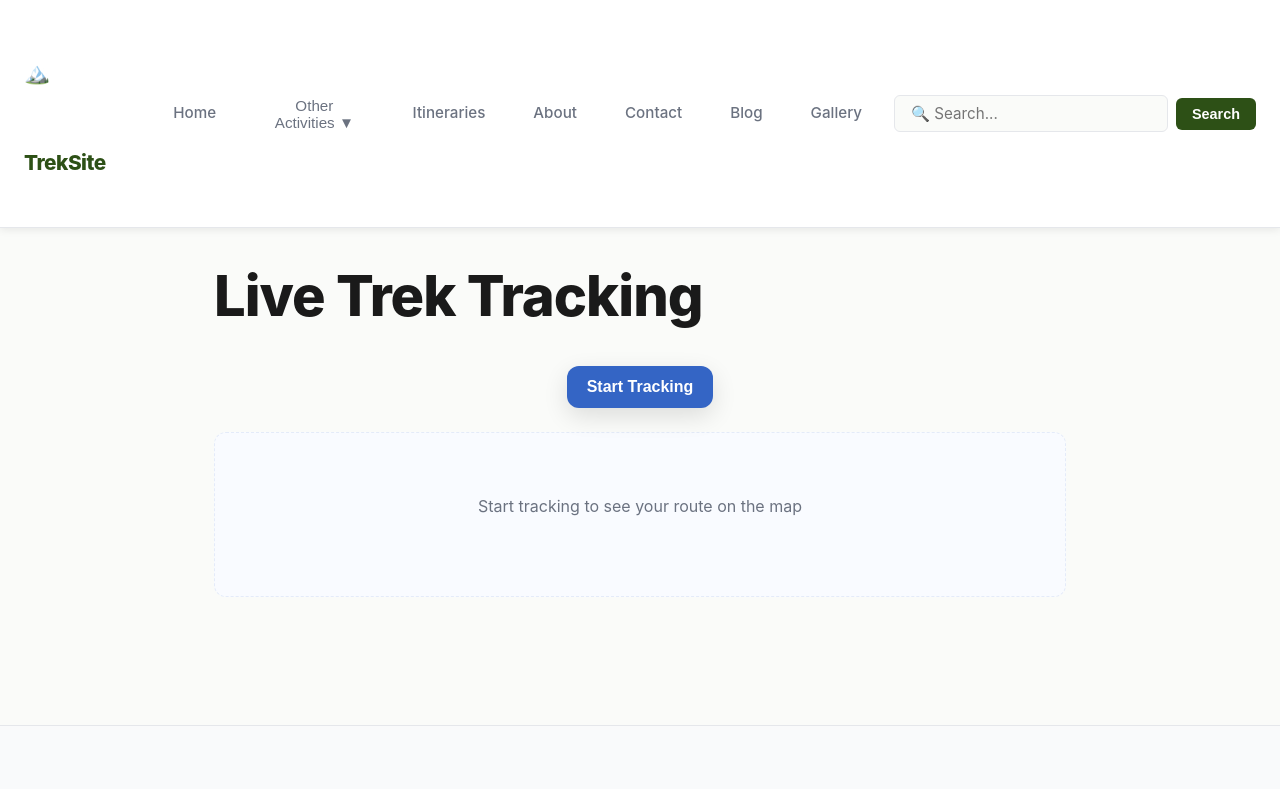
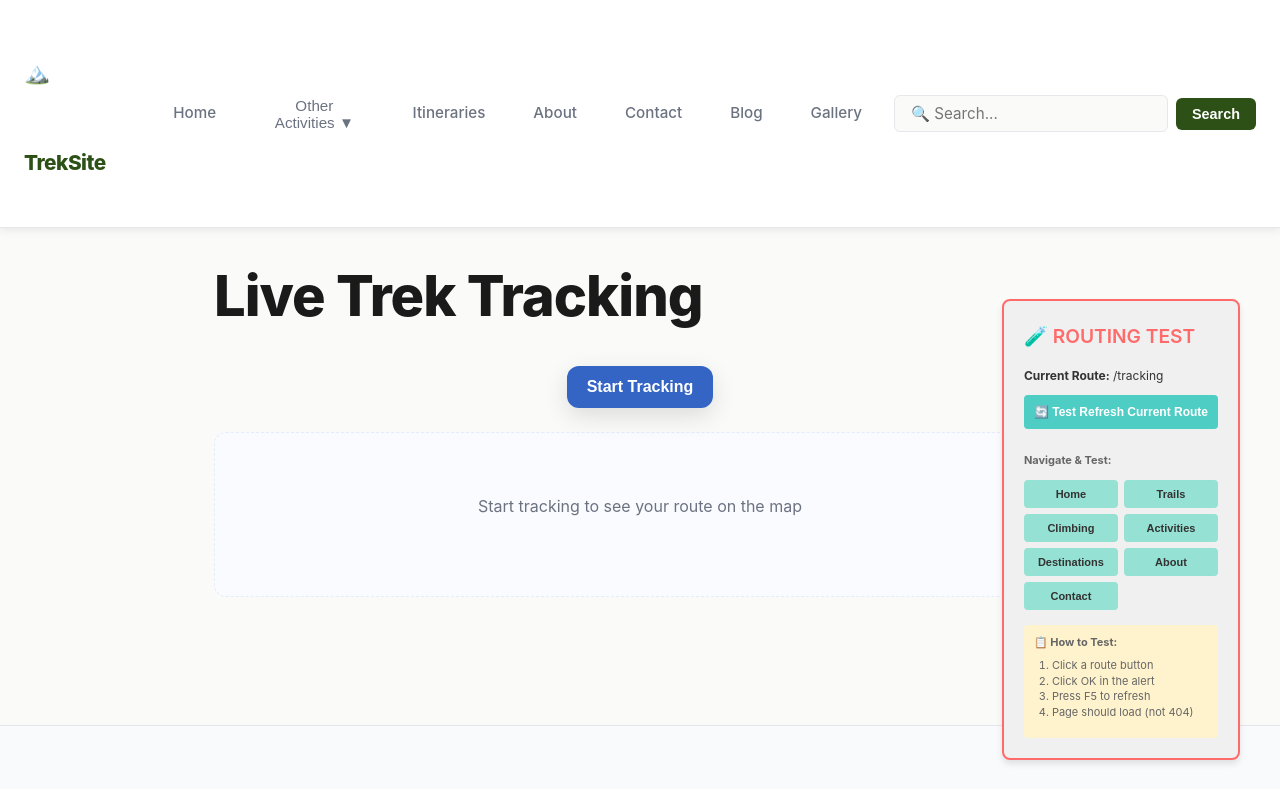
Before and after one commit to Arunkc03/treksite_shayatri, a React (Vite) app in the folder frontend/: page /tracking in a window 1280 px wide. Shown: the top 789 px of the page. Built offline with nearby package versions, Linux system fonts and the light colour scheme; no server answers.

Commit message:
Add routing test component - for testing refresh functionality

```diff
--- a/frontend/src/App.jsx
+++ b/frontend/src/App.jsx
@@ -2,6 +2,7 @@ import React, { useEffect } from 'react'
 import { Routes, Route, useLocation } from 'react-router-dom'
 import Header from './components/Header'
 import Footer from './components/Footer'
+import RoutingTest from './components/RoutingTest'
 import Home from './pages/Home'
 import Trails from './pages/Trails'
 import TrailDetail from './pages/TrailDetail'
@@ -90,6 +91,7 @@ export default function App() {
         </Routes>
       </main>
       <Footer />
+      <RoutingTest />
     </div>
   )
 }
--- /dev/null
+++ b/frontend/src/components/RoutingTest.jsx
@@ -0,0 +1,114 @@
+import React from 'react'
+import { useNavigate, useLocation } from 'react-router-dom'
+
+export default function RoutingTest() {
+  const navigate = useNavigate()
+  const location = useLocation()
+
+  const testRoutes = [
+    { path: '/', label: 'Home' },
+    { path: '/trails', label: 'Trails' },
+    { path: '/climbing', label: 'Climbing' },
+    { path: '/activities', label: 'Activities' },
+    { path: '/destinations', label: 'Destinations' },
+    { path: '/about', label: 'About' },
+    { path: '/contact', label: 'Contact' },
+  ]
+
+  const handleRefreshTest = () => {
+    alert(`📍 Current Route: ${location.pathname}\n\n✅ After clicking OK, press F5 to refresh.\n\nIf the page loads without 404, the fix works!`)
+  }
+
+  const handleNavigateAndTest = (path) => {
+    navigate(path)
+    setTimeout(() => {
+      alert(`✅ Navigated to: ${path}\n\n📝 Instructions:\n1. Click OK\n2. Press F5 to refresh\n3. Should load without 404\n\nIf it works, the routing is fixed!`)
+    }, 100)
+  }
+
+  return (
+    <div style={{
+      padding: '20px',
+      margin: '20px',
+      backgroundColor: '#f0f0f0',
+      borderRadius: '8px',
+      border: '2px solid #FF6B6B',
+      position: 'fixed',
+      bottom: '20px',
+      right: '20px',
+      maxWidth: '400px',
+      zIndex: 9999,
+      boxShadow: '0 4px 6px rgba(0,0,0,0.1)'
+    }}>
+      <h3 style={{ margin: '0 0 15px 0', color: '#FF6B6B' }}>🧪 ROUTING TEST</h3>
+
+      <div style={{ marginBottom: '10px', fontSize: '12px', color: '#333' }}>
+        <strong>Current Route:</strong> {location.pathname}
+      </div>
+
+      <div style={{ marginBottom: '15px' }}>
+        <button
+          onClick={handleRefreshTest}
+          style={{
+            width: '100%',
+            padding: '10px',
+            marginBottom: '8px',
+            backgroundColor: '#4ECDC4',
+            color: 'white',
+            border: 'none',
+            borderRadius: '4px',
+            cursor: 'pointer',
+            fontWeight: 'bold',
+            fontSize: '12px'
+          }}
+        >
+          🔄 Test Refresh Current Route
+        </button>
+      </div>
+
+      <div style={{ marginBottom: '10px', fontSize: '11px', color: '#666', fontWeight: 'bold' }}>
+        Navigate & Test:
+      </div>
+
+      <div style={{ display: 'grid', gridTemplateColumns: '1fr 1fr', gap: '6px' }}>
+        {testRoutes.map(route => (
+          <button
+            key={route.path}
+            onClick={() => handleNavigateAndTest(route.path)}
+            style={{
+              padding: '8px',
+              backgroundColor: location.pathname === route.path ? '#FF6B6B' : '#95E1D3',
+              color: location.pathname === route.path ? 'white' : '#333',
+              border: 'none',
+              borderRadius: '4px',
+              cursor: 'pointer',
+              fontSize: '11px',
+              fontWeight: 'bold',
+              transition: 'all 0.3s'
+            }}
+          >
+            {route.label}
+          </button>
+        ))}
+      </div>
+
+      <div style={{
+        marginTop: '15px',
+        padding: '10px',
+        backgroundColor: '#fff3cd',
+        borderRadius: '4px',
+        fontSize: '11px',
+        color: '#666',
+        lineHeight: '1.4'
+      }}>
+        <strong>📋 How to Test:</strong>
+        <ol style={{ margin: '8px 0', paddingLeft: '18px' }}>
+          <li>Click a route button</li>
+          <li>Click OK in the alert</li>
+          <li>Press F5 to refresh</li>
+          <li>Page should load (not 404)</li>
+        </ol>
+      </div>
+    </div>
+  )
+}
```
